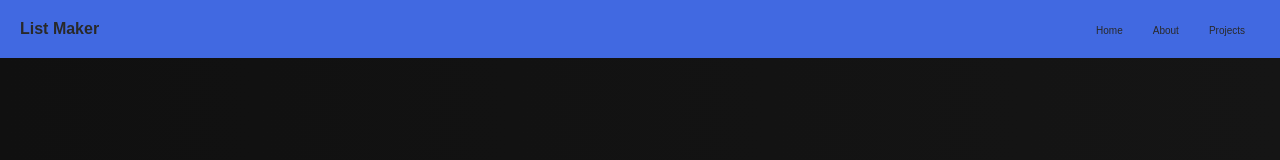
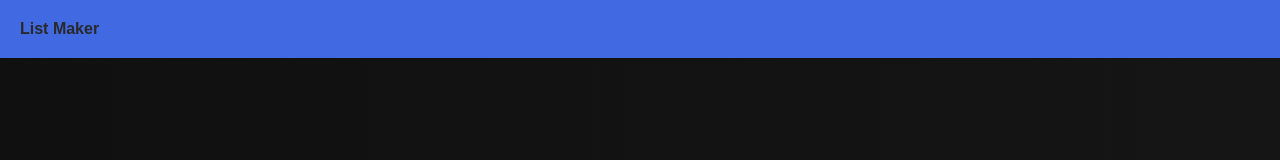
Before and after one commit to RealCodingRJ/todolist, a Next.js app: page / in a window 1280 px wide. Shown: the top 160 px of the page. Built offline with nearby package versions, Linux system fonts and the light colour scheme.

Commit message:
added links for simple ui

```diff
--- a/app/page.tsx
+++ b/app/page.tsx
@@ -45,15 +45,6 @@
         <div>
           <Link href="/">List Maker</Link>
         </div>
-        <nav>
-          <ul>
-            <li>
-              <Link href="/">Home</Link>
-              <Link href="/About">About</Link>
-              <Link href="/Projects">Projects</Link>
-            </li>
-          </ul>
-        </nav>
       </header>
 
       <div className="container">
```
